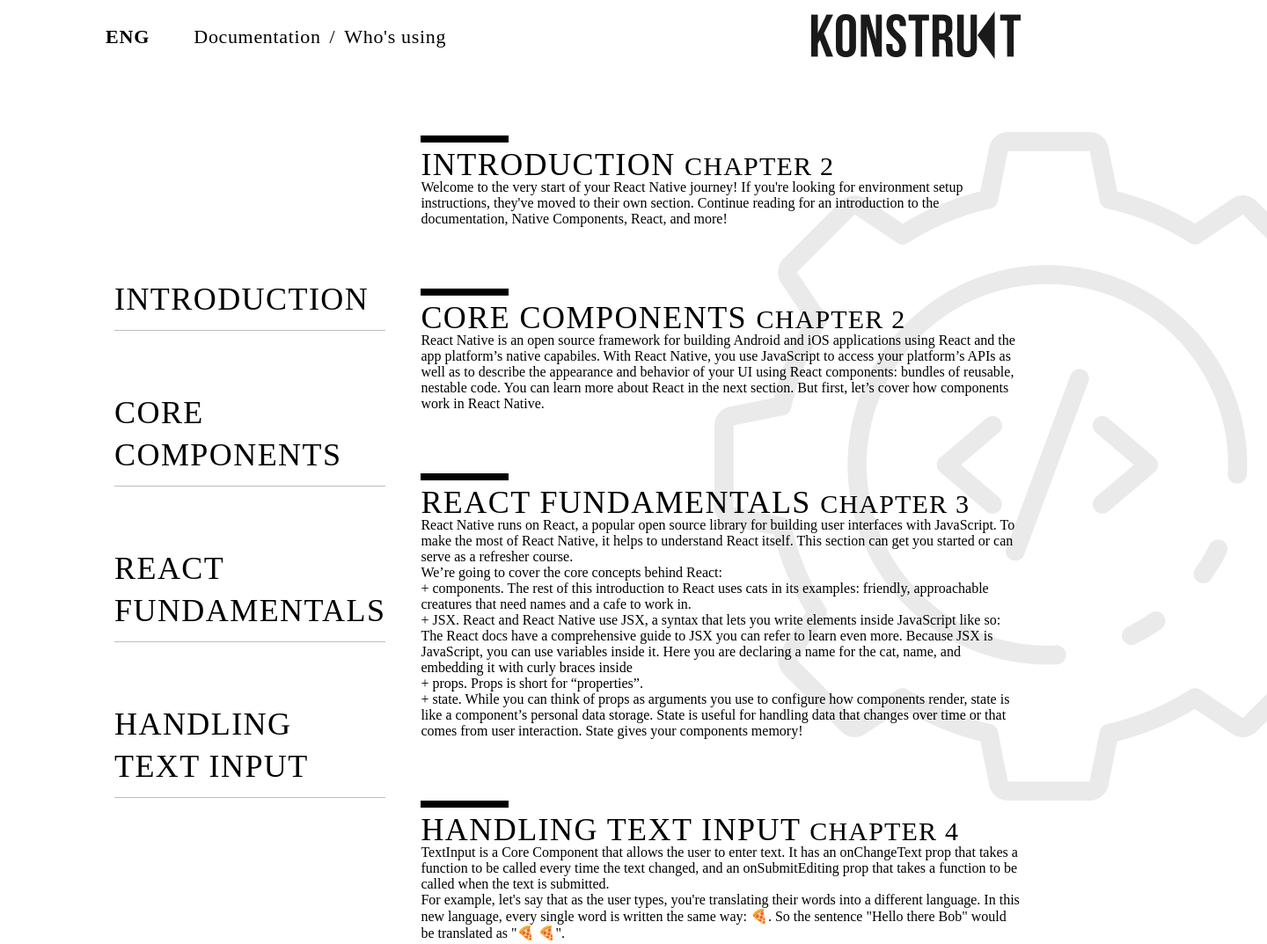
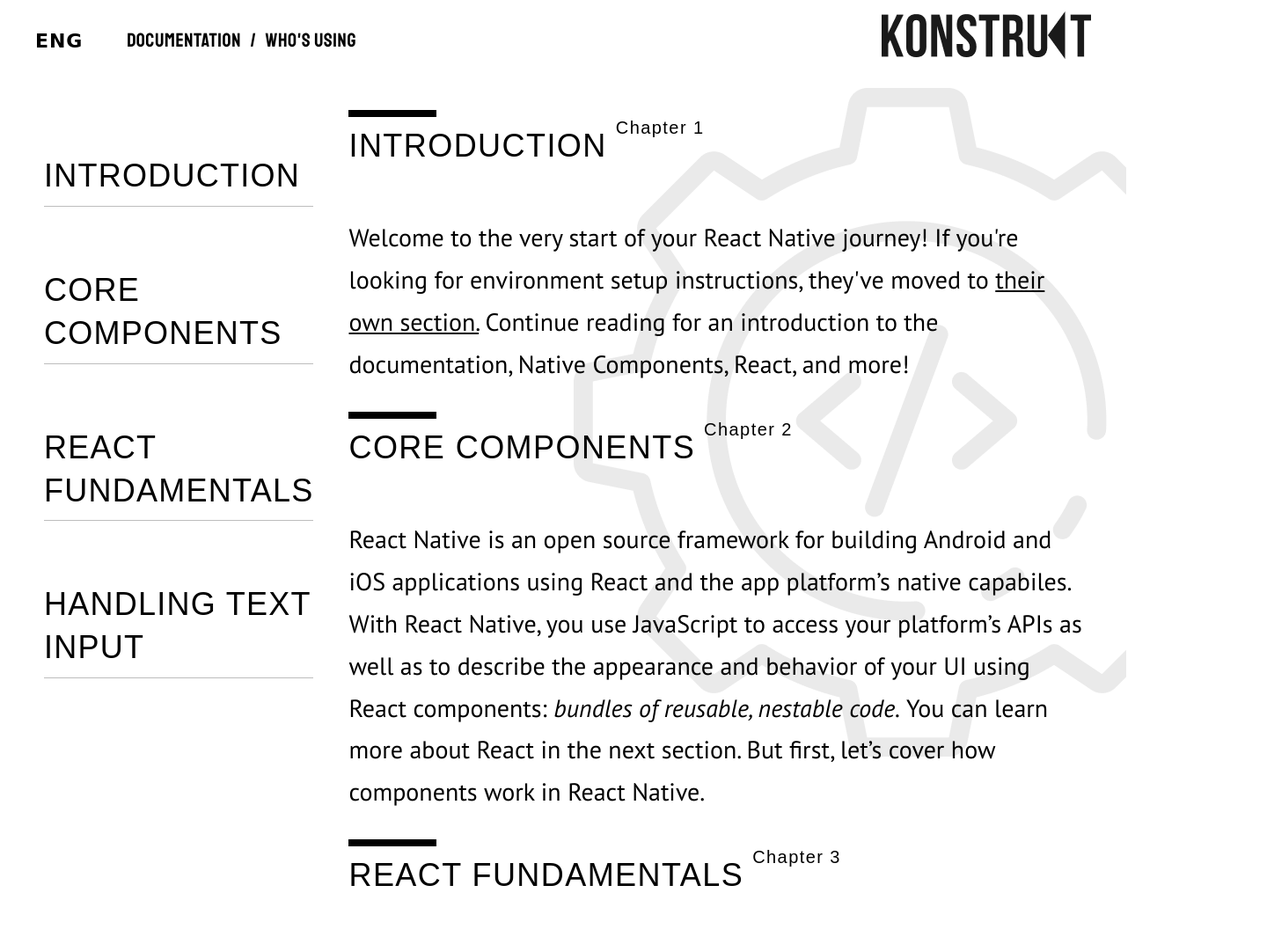
Before and after one commit to Vetokh-Marina/Beetroot_Academy_position-transform, a plain HTML site: page index.html in a window 1280 px wide. Shown: the top 1073 px of the page at 88% size, 1440 px wide, since content can reach past the window. Drawn offline with Linux system fonts and the light colour scheme; a web font is replaced by a local one.

Commit message:
add style

```diff
--- a/css/style.css
+++ b/css/style.css
@@ -8,6 +8,13 @@
 body {
     min-height: 100vh;
     max-width: 1440px;
+    font-family: 'PT Sans', sans-serif;
+    font-size: 28px;
+    line-height: 1.71;
+
+}
+a{
+    text-decoration: none;
 }
 .taitle__1{
    display: none;
@@ -15,33 +22,47 @@
 .item__link{
     text-decoration: none;
     display: block;
-    margin-right: 50px;
+    font-family: 'Tourney', cursive;
+    font-size: 22px;
     font-weight: 600;
-    font-size: 22px;
-    line-height: 0.8px;
+    line-height: 0.82;
     letter-spacing: 0.04em;
 }
 .nav__link{
     text-decoration: none;
     display: block;
+    text-decoration: none;
+    font-family: 'Staatliches', cursive;
+    font-size: 22px;
+    line-height: 1.25;
+    letter-spacing: 0.03em;
 }
 .nav__list{
     gap: 10px;
 }
+.item{
+    gap: 50px;
+}
 .header{
     padding: 13px 0;
+    position: fixed;
+    width: 100%;
+    z-index: 1;
+    background: #fff;
+}
+.header .flex{
+    align-items: center;
 }
 .container{
     max-width: 1200px;
-    margin: 0 120px;
+    margin: 0 auto;
 }
 .main{
-    padding-top: 70px;
+    padding: 165px 0 20px;
 }
 .flex{
     display: flex;
     justify-content: space-between;
-    align-items: center;
 }
 .nav__list{
     list-style: none;
@@ -52,8 +73,9 @@
 }
 .side-bar{
     max-width: 385px;
+    height: 100%;
     position: sticky;
-    top: 0;
+    top: 95px;
 }
 .side-bar__list{
     display: flex;
@@ -70,55 +92,71 @@
     border-bottom:1px solid #BDBDBD;
     padding: 0px 0px 10px;
 }
-.content__title{
-    font-weight: 400;
+.side-bar__link, .content__title{
+    font-family: 'Francois One', sans-serif;
     font-size: 36px;
-    line-height: 48px;
-    letter-spacing: 0.04em;
+    line-height: 1.33;
+    letter-spacing: 0.035em;
     text-transform: uppercase;
 }
 .main .flex{
     gap: 30px;
 }
-.content{
+.section__content{
     display: flex;
     flex-direction: column;
     gap: 70px;
 }
 .content__title{
-    margin-top: 20px;
+    position: relative;
+    margin-bottom: 40px;
     font-weight: 400;
     font-size: 36px;
     line-height: 1.3px;
     letter-spacing: 0.04em;
     text-transform: uppercase;
 }
-.content__sup-title{
+.content__title::before{
+    content: '';
+    display: block;
+    width: 100px;
+    height: 8px;
+    background: #000000;
+    position: absolute;
+    left: 0;
+    top: -40px;
+}
+.content__sup-title {
+    position: absolute;
+    padding-left: 10px;
+    font-family: 'Farro', sans-serif;
+    font-size: 20px;
     font-weight: 300;
-    font-size: 30px;
     line-height: 1;
-    letter-spacing: 0.04em;
+    top: -30px;
+    text-transform: none;
 }
-.text__chapter4{
-    margin-bottom: 90px;
-}
+
 .bg-pictute{
-    position: absolute;
-    top: 150px;
-    left: 812px;
+    position: fixed;
+    right: 0;
+    top: 100px;
     z-index: -1;
 }
-.content__chapter::before{
-        content: '';
-        position: absolute;
-        top: 0;
-        left: 0;
-        display: block;
-        width: 100px;
-        height: 8px;
-        background-color: #000;
+.content{
+    display: flex;
+    flex-direction: column;
+    gap: 40px;
 }
-.content__chapter{
-    position: relative;
-
+.content__text_underlined {
+    text-decoration: underline;
 }
+.content__text_italic {
+    font-style: italic;
+}
+.content__text_bold {
+    font-weight: bold;
+}
+.content__text_bg-gray {
+    background: #DADADA;
+}
--- a/index.html
+++ b/index.html
@@ -6,6 +6,9 @@
         <meta name="viewport" content="width=device-width, initial-scale=1.0">
         <title>Position-transform</title>
         <link rel="stylesheet" href="./css/style.css">
+        <link rel="preconnect" href="https://fonts.googleapis.com">
+        <link rel="preconnect" href="https://fonts.gstatic.com" crossorigin>
+        <link href="https://fonts.googleapis.com/css2?family=Farro:wght@300&family=Francois+One&family=PT+Sans:ital,wght@0,400;0,700;1,400&family=Roboto&family=Staatliches&family=Tourney:wght@600&display=swap" rel="stylesheet">
     </head>
     <body class="body">
         <header class="header">
@@ -36,58 +39,102 @@
             <div class="container flex">
                 <aside class="side-bar">
                     <ul class="side-bar__list">
-                        <li class="side-bar__item">Introduction</li>
-                        <li class="side-bar__item">core components</li>
-                        <li class="side-bar__item">react fundamentals</li>
-                        <li class="side-bar__item">handling text input</li>
+                        <li class="side-bar__item">
+                            <a href="#Introduction" class="side-bar__link">Introduction</a>
+                        </li>
+                        <li class="side-bar__item">
+                            <a href="#core-components" class="side-bar__link">core components</a>
+                        </li>
+                        <li class="side-bar__item">
+                            <a href="#react-fundamentals" class="side-bar__link">react fundamentals</a>
+                        </li>
+                        <li class="side-bar__item">
+                            <a href="#handling-text-input" class="side-bar__link">handling text input</a>
+                        </li>
                     </ul>
                 </aside>
-                <section class="content">
-                    <div class="content__chapter">
+                <section class="section__content">
+                    <article class="content" id="Introduction">
                         <h2 class="content__title">
                             Introduction
-                            <span class="content__sup-title">Chapter 2</span>
+                            <span class="content__sup-title">Chapter 1</span>
                         </h2>
-                        <p class="content__text">Welcome to the very start of your React Native journey! If you're looking for environment setup instructions, they've moved to their own section. Continue reading for an introduction to the documentation, Native Components, React, and more!</p>
-                    </div>
-                    <div class="content__chapter">
+                        <p class="content__text">
+                            Welcome to the very start of your React Native journey! If you're looking for environment setup instructions, they've moved to
+                            <span class="content__text_underlined">their own section.</span>
+                            Continue reading for an introduction to the documentation, Native Components, React, and more!
+                        </p>
+                    </article>
+                    <article class="content" id="core-components">
                         <h2 class="content__title">
                             core components
                             <span class="content__sup-title">Chapter 2</span>
                         </h2>
-                        <p class="content__text">React Native is an open source framework for building Android and iOS applications using React and the app platform’s native capabiles. With React Native, you use JavaScript to access your platform’s APIs as well as to describe the appearance and behavior of your UI using React components: bundles of reusable, nestable code. You can learn more about React in the next section. But first, let’s cover how components work in React Native.</p>
-                    </div>
-                    <div class="content__chapter">
+                        <p class="content__text">
+                            React Native is an open source framework for building Android and iOS applications using React and the app platform’s native capabiles. With React Native, you use JavaScript to access your platform’s APIs as well as to describe the appearance and behavior of your UI using React components:
+                            <span class="content__text_italic"> bundles of reusable, nestable code.</span>
+                            You can learn more about React in the next section. But first, let’s cover how components work in React Native.
+                        </p>
+                    </article>
+                    <article class="content" id=" react-fundamentals">
                         <h2 class="content__title">
                             react fundamentals
                             <span class="content__sup-title">Chapter 3</span>
                         </h2>
                         <p class="content__text">
-                            React Native runs on React, a popular open source library for building user interfaces with JavaScript. To make the most of React Native, it helps to understand React itself. This section can get you started or can serve as a refresher course.
+                            React Native runs on
+                            <span class="content__text_underlined">React</span>
+                            , a popular open source library for building user interfaces with JavaScript. To make the most of React Native, it helps to understand React itself. This section can get you started or can serve as a refresher course.
                         </p>
                         <p class="content__text">We’re going to cover the core concepts behind React:</p>
-                        <p class="content__text">+ components. The rest of this introduction to React uses cats in its examples: friendly, approachable creatures that need names and a cafe to work in.</p>
                         <p class="content__text">
-                            + JSX. React and React Native use JSX, a syntax that lets you write elements inside JavaScript like so:
-                            <!-- <Text>Hello, I am your cat!</Text>. -->
+                            <span class="content__text_bold">+ components.</span>
+                            The rest of this introduction to React uses cats in its examples: friendly, approachable creatures that need names and a cafe to work in.
                         </p>
                         <p class="content__text">
-                            The React docs have a comprehensive guide to JSX you can refer to learn even more. Because JSX is JavaScript, you can use variables inside it. Here you are declaring a name for the cat, name, and embedding it with curly braces inside
-                            <!-- <Text></Text> -->
+                            <span class="content__text_bold">+ JSX.</span>
+                            React and React Native use JSX, a syntax that lets you write elements inside JavaScript like so:
+                            <br>
+                            <span class="content__text_bg-gray">&lt;Text&gt;Hello, I am your cat!&lt;/Text&gt;.</span>
                         </p>
-                        <p class="content__text">+ props. Props is short for “properties”.</p>
-                        <p class="content__text">+ state. While you can think of props as arguments you use to configure how components render, state is like a component’s personal data storage. State is useful for handling data that changes over time or that comes from user interaction. State gives your components memory!</p>
-                    </div>
-                    <div class="content__chapter">
+                        <p class="content__text">
+                            The React docs have
+                            <span class="content__text_underlined">a comprehensive guide to JSX</span>
+                            you can refer to learn even more. Because JSX is JavaScript, you can use variables inside it. Here you are declaring a
+                            <span class="content__text_bg-gray">name</span>
+                            for the cat, name, and embedding it with curly braces inside
+                            <span class="content__text_bg-gray">&lt;Text&gt;</span>
+                        </p>
+                        <p class="content__text">
+                            <span class="content__text_bold">+ props.</span>
+                            Props is short for “properties”.
+                        </p>
+                        <p class="content__text">
+                            <span class="content__text_bold">+ state.</span>
+                            While you can think of props as arguments you use to configure how components render, state is like a component’s personal data storage. State is useful for handling data that changes over time or that comes from user interaction. State gives your components memory!
+                        </p>
+                    </article>
+                    <article class="content" id="handling-text-input">
                         <h2 class="content__title">
                             handling text input
                             <span class="content__sup-title">Chapter 4</span>
                         </h2>
                         <p class="content__text">
-                            TextInput is a Core Component that allows the user to enter text. It has an onChangeText prop that takes a function to be called every time the text changed, and an onSubmitEditing prop that takes a function to be called when the text is submitted.
+                            TextInput is a Core Component that allows the user to enter text. It has an
+                            <span class="content__text_italic">onChangeText</span>
+                            prop that takes a function to be called every time the text changed, and an onSubmitEditing prop that takes a function to be called when the text is submitted.
                         </p>
-                        <p class="content__text">For example, let's say that as the user types, you're translating their words into a different language. In this new language, every single word is written the same way: 🍕. So the sentence "Hello there Bob" would be translated as "🍕 🍕".</p>
-                    </div>
+                        <p class="content__text">
+                            For example, let's say that as the user types, you're translating
+                            <br>
+                            their words into a different language.
+                            In this new language, every
+                            <br>
+                            single word is written the same way: 🍕. So the sentence "Hello
+                            <br>
+                            there Bob" would be translated as "🍕 🍕".
+                        </p>
+                    </article>
                 </section>
             </div>
             <div class="bg-pictute">
```
